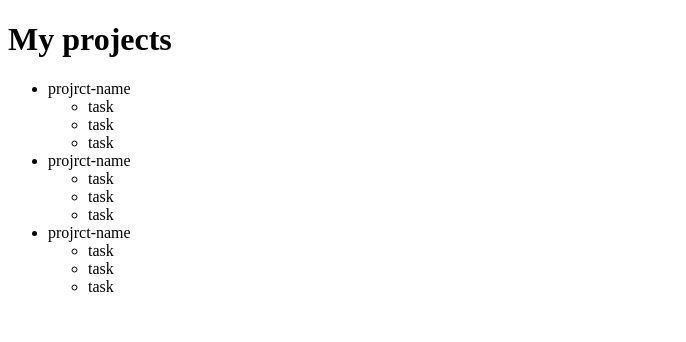
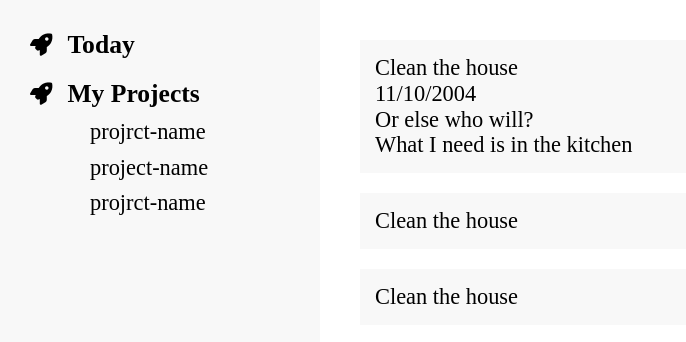
Before and after one commit to Benjascaf/TodoList, a website built with webpack: page dist/index.html in a window 1280 px wide. Shown: the whole page, without its empty margins (0-686 px from the left). Built offline with nearby package versions, Linux system fonts and the light colour scheme.

Commit message:
Basic structure

```diff
--- a/src/style.css
+++ b/src/style.css
@@ -0,0 +1,192 @@
+html,
+body,
+div,
+span,
+applet,
+object,
+iframe,
+h1,
+h2,
+h3,
+h4,
+h5,
+h6,
+p,
+blockquote,
+pre,
+a,
+abbr,
+acronym,
+address,
+big,
+cite,
+code,
+del,
+dfn,
+em,
+img,
+ins,
+kbd,
+q,
+s,
+samp,
+small,
+strike,
+strong,
+sub,
+sup,
+tt,
+var,
+b,
+u,
+i,
+center,
+dl,
+dt,
+dd,
+ol,
+ul,
+li,
+fieldset,
+form,
+label,
+legend,
+table,
+caption,
+tbody,
+tfoot,
+thead,
+tr,
+th,
+td,
+article,
+aside,
+canvas,
+details,
+embed,
+figure,
+figcaption,
+footer,
+header,
+hgroup,
+menu,
+nav,
+output,
+ruby,
+section,
+summary,
+time,
+mark,
+audio,
+video {
+  margin: 0;
+  padding: 0;
+  border: 0;
+  font-size: 100%;
+  font: inherit;
+  vertical-align: baseline;
+}
+/* HTML5 display-role reset for older browsers */
+article,
+aside,
+details,
+figcaption,
+figure,
+footer,
+header,
+hgroup,
+menu,
+nav,
+section {
+  display: block;
+}
+body {
+  line-height: 1;
+}
+ol,
+ul {
+  list-style: none;
+}
+blockquote,
+q {
+  quotes: none;
+}
+blockquote:before,
+blockquote:after,
+q:before,
+q:after {
+  content: "";
+  content: none;
+}
+table {
+  border-collapse: collapse;
+  border-spacing: 0;
+}
+
+:root {
+  --left-background-color: #f8f8f8;
+  --priority-1: rgb(255, 0, 0);
+  --priority-2: orange;
+  --priority-3: blue;
+}
+body {
+  min-height: 100vh;
+  display: grid;
+  grid-template-columns: 1fr 3fr;
+  grid-template-rows: 1fr;
+  line-height: 1.15;
+  font-size: 1.4rem;
+}
+.left-container {
+  height: 100%;
+  background-color: var(--left-background-color);
+  display: flex;
+  flex-direction: column;
+  gap: 20px;
+  padding: 30px;
+}
+
+.left-container h1 {
+  font-weight: bold;
+  font-size: 1.6rem;
+}
+
+.header {
+  display: flex;
+  align-items: center;
+  gap: 15px;
+}
+.header i {
+  font-size: 1.4rem;
+}
+
+.projects-list {
+  margin-top: 10px;
+  padding-left: 60px;
+  display: grid;
+  gap: 10px;
+}
+
+/* .projects-list {
+  padding-left: 20px;
+}
+Not sure If i want to include todos in the left menu
+
+.projects-list ul {
+  list-style-type: circle;
+  display: grid;
+  padding-left: 20px;
+} */
+
+.main-container {
+  padding: 40px;
+}
+
+.todo-container {
+  display: grid;
+  gap: 20px;
+}
+.todo {
+  background-color: var(--left-background-color);
+  padding: 15px;
+}
```
Also changed, not shown: dist/index.html.
